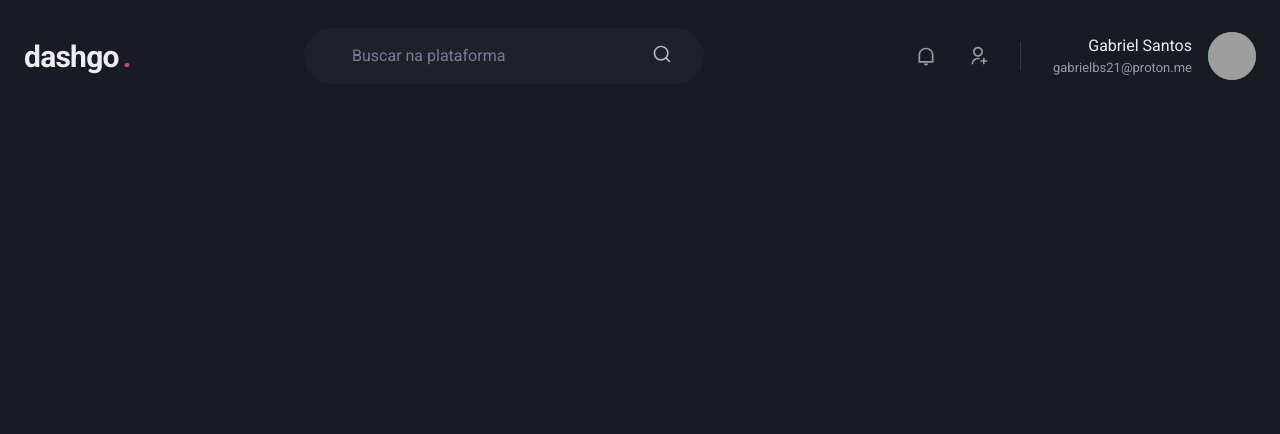
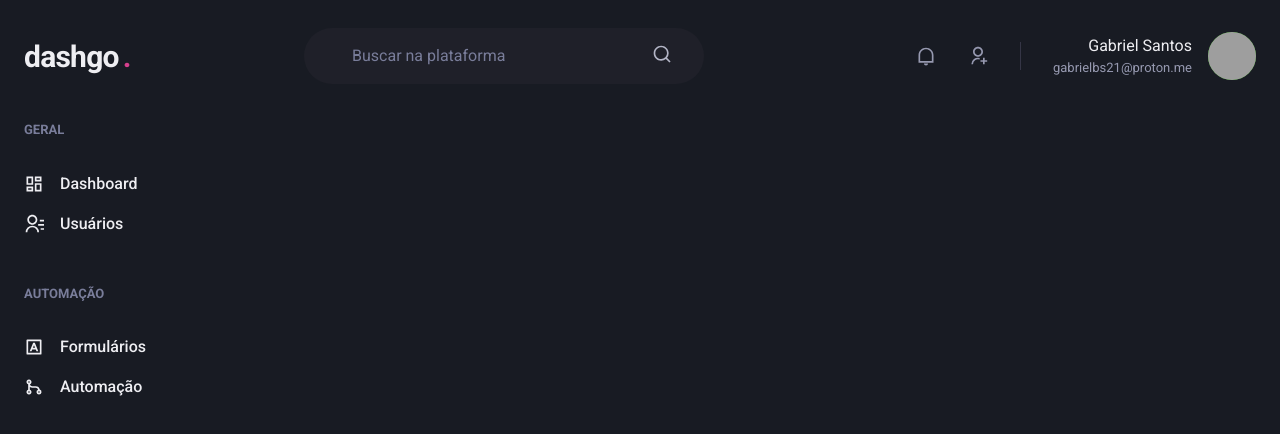
Before and after one commit to gabrielbs21/dashgo, a Next.js app: page /dashboard in a window 1280 px wide. Shown: the top 434 px of the page. Built offline with nearby package versions, Linux system fonts and the light colour scheme; grey boxes are pictures that could not be loaded.

Commit message:
sidebar component

```diff
--- /dev/null
+++ b/src/components/Sidebar.tsx
@@ -0,0 +1,57 @@
+import { Box, Stack, Text, Link, Icon } from "@chakra-ui/react";
+import {
+  RiContactsLine,
+  RiDashboardLine,
+  RiGitMergeLine,
+  RiInputMethodLine,
+} from "react-icons/ri";
+
+export function Sidebar() {
+  return (
+    <Box as="aside" w="64" mr="8">
+      <Stack spacing="12" align="flex-start">
+        <Box>
+          <Text fontWeight="bold" color="gray.400" fontSize="small">
+            GERAL
+          </Text>
+          <Stack spacing="4" mt="8" align="stretch">
+            <Link display="flex" alignItems="center">
+              <Icon as={RiDashboardLine} fontSize="20" />
+              <Text ml="4" fontWeight="medium">
+                Dashboard
+              </Text>
+            </Link>
+
+            <Link display="flex" alignItems="center">
+              <Icon as={RiContactsLine} fontSize="20" />
+              <Text ml="4" fontWeight="medium">
+                Usuários
+              </Text>
+            </Link>
+          </Stack>
+        </Box>
+
+        <Box>
+          <Text fontWeight="bold" color="gray.400" fontSize="small">
+            AUTOMAÇÃO
+          </Text>
+          <Stack spacing="4" mt="8" align="stretch">
+            <Link display="flex" alignItems="center">
+              <Icon as={RiInputMethodLine} fontSize="20" />
+              <Text ml="4" fontWeight="medium">
+                Formulários
+              </Text>
+            </Link>
+
+            <Link display="flex" alignItems="center">
+              <Icon as={RiGitMergeLine} fontSize="20" />
+              <Text ml="4" fontWeight="medium">
+                Automação
+              </Text>
+            </Link>
+          </Stack>
+        </Box>
+      </Stack>
+    </Box>
+  );
+}
--- a/src/pages/dashboard.tsx
+++ b/src/pages/dashboard.tsx
@@ -1,5 +1,15 @@
+import { Flex } from "@chakra-ui/react";
 import { Header } from "../components/Header";
+import { Sidebar } from "../components/Sidebar";
 
 export default function Dashboard() {
-  return <Header />;
+  return (
+    <Flex direction="column" h="100vh">
+      <Header />
+
+      <Flex w="100%" my="6" maxWidth={1480} mx="auto" px="6">
+        <Sidebar />
+      </Flex>
+    </Flex>
+  );
 }
```
